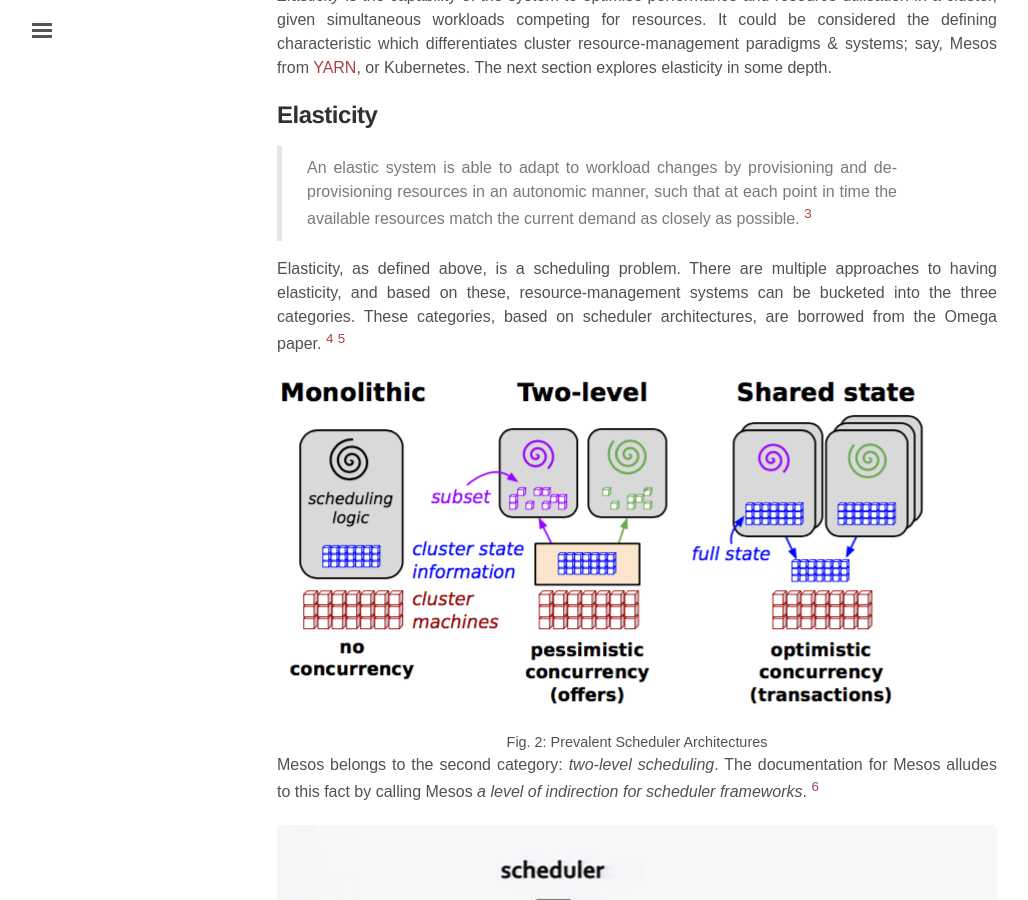
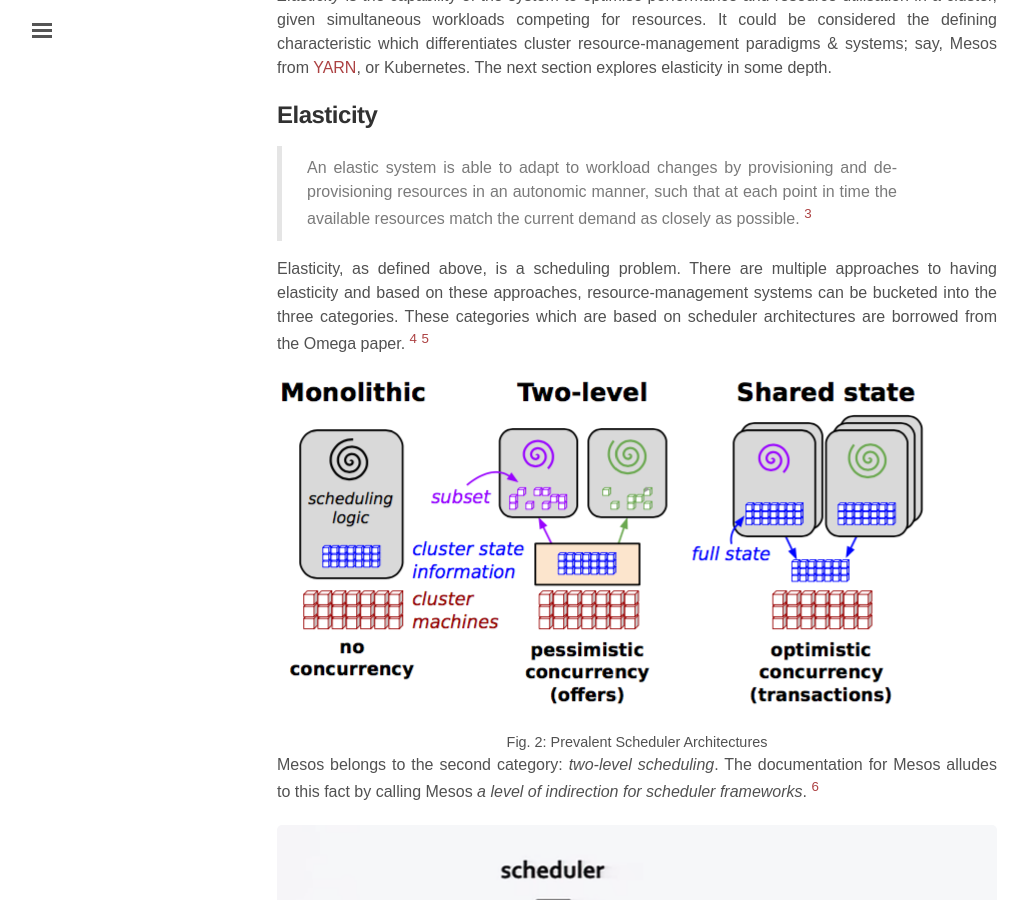
Before and after one commit to sujithjay/sujithjay.github.io, a Jekyll site: the page built from _posts/2019-06-07-Notes-on-Mesos.md, in a window 1280 px wide and 900 px high, scrolled down 1534 px. Shown: the whole window, without its empty margins (3-1031 px from the left). Built offline with Jekyll 4.4.1, drawn with Linux system fonts in a browser that asks for light colours; nearby versions of some CDN libraries; some web fonts are replaced; comment, search, counter and statistics services are not loaded.

Commit message:
Edits to Mesos Article

```diff
--- a/_posts/2019-06-07-Notes-on-Mesos.md
+++ b/_posts/2019-06-07-Notes-on-Mesos.md
@@ -32,7 +32,7 @@ This class of distributed systems has one (or multiple) co-ordinator(s)[^1] co-o
 ## Elasticity
 > An elastic system is able to adapt to workload changes by provisioning and de-provisioning resources in an autonomic manner, such that at each point in time the available resources match the current demand as closely as possible. [^3]
 
-Elasticity, as defined above, is a scheduling problem. There are multiple approaches to having elasticity, and based on these, resource-management systems can be bucketed into the three categories. These categories, based on scheduler architectures, are borrowed from the Omega paper. [^4] [^5]
+Elasticity, as defined above, is a scheduling problem. There are multiple approaches to having elasticity and based on these approaches, resource-management systems can be bucketed into the three categories. These categories which are based on scheduler architectures are borrowed from the Omega paper. [^4] [^5]
 
 {% include image-caption.html file="/public/mesos/SchedulerArchitecture.png" description="Fig. 2: Prevalent Scheduler Architectures" %}
 
```
